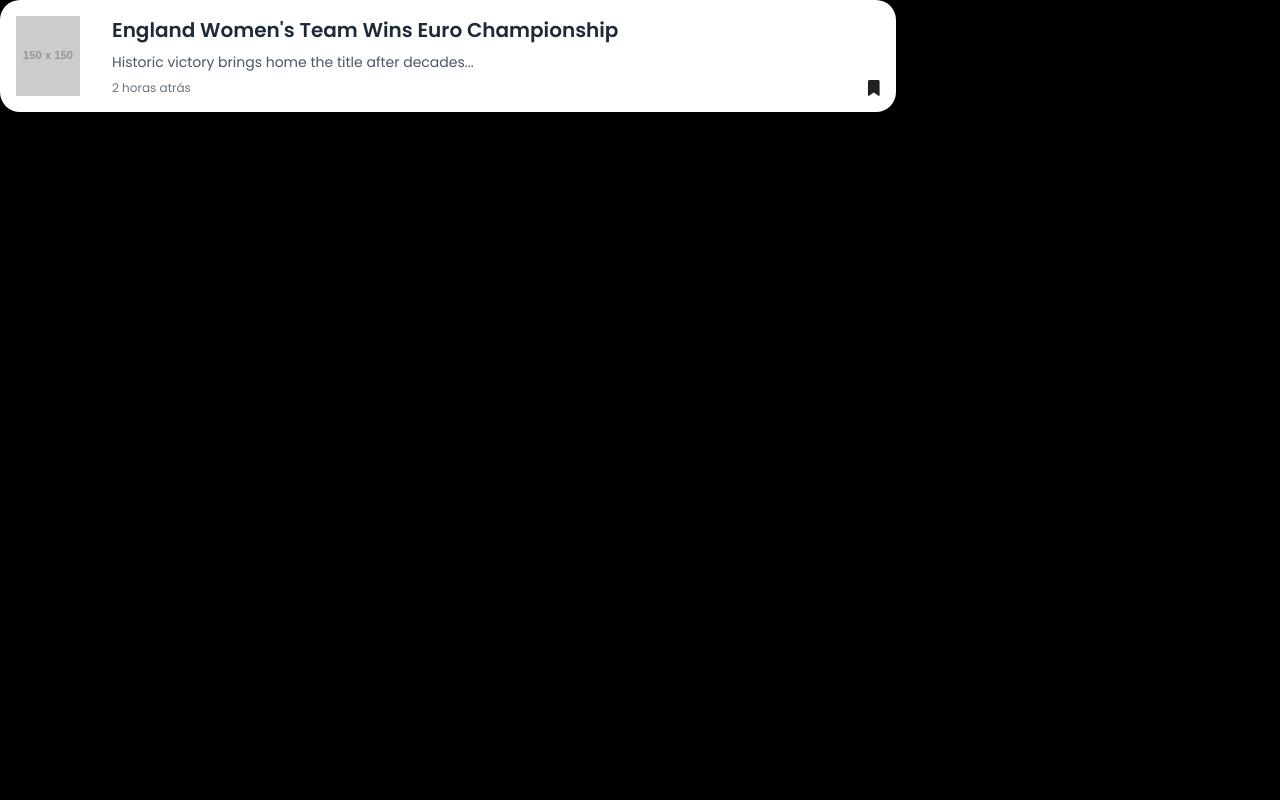
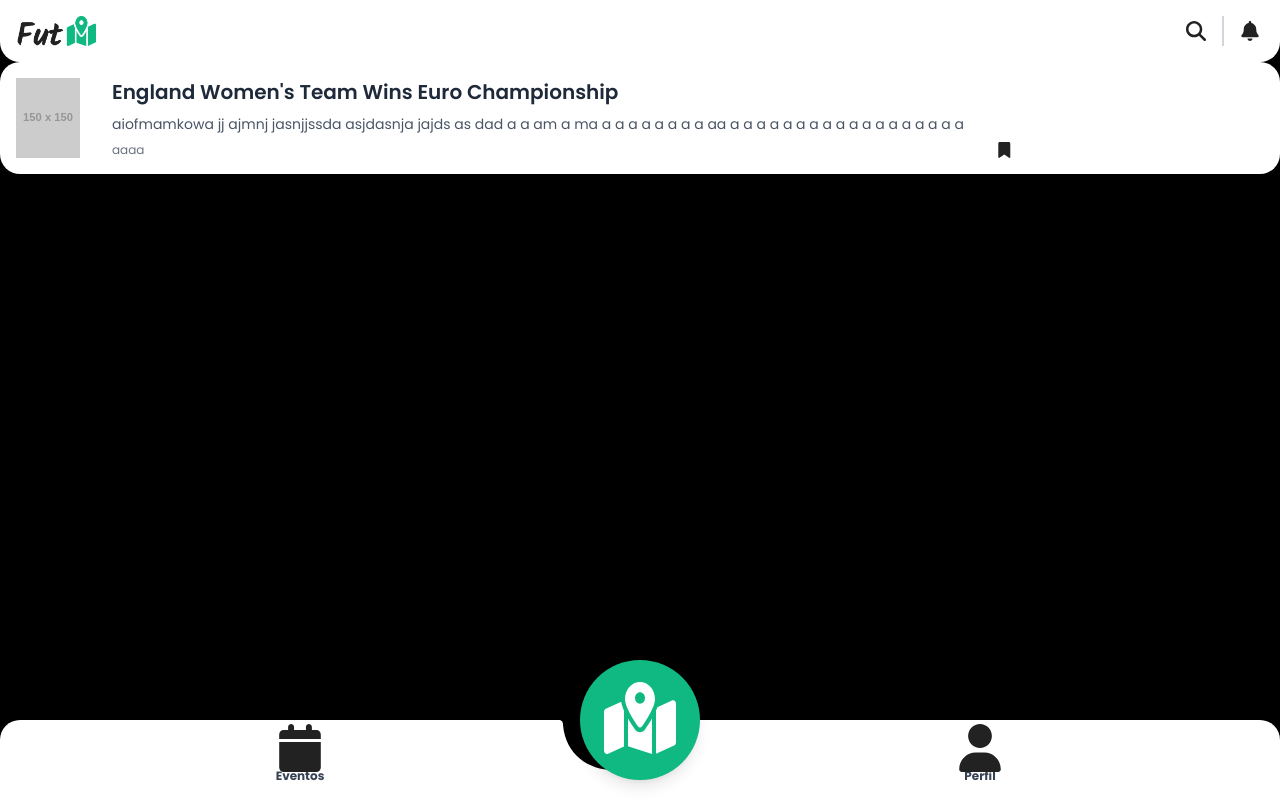
Before and after one commit to TechVerseFiap/TechVerse.FutMap.Front, a React (Vite) app: page /profile in a window 1280 px wide. Built offline with nearby package versions, Linux system fonts and the light colour scheme.

Commit message:
[FIX] max text words in paragraph newscard

```diff
--- a/src/components/NewsCard.jsx
+++ b/src/components/NewsCard.jsx
@@ -2,20 +2,20 @@ import SavedIcon from "./icons/SavedIcon";
 
 export default function NewsCard({ title, desc, date, image }) {
   return (
-    <div className="flex max-w-[70%] min-h-[10vh] whitespace-normal bg-white shadow-lg rounded-[20px] overflow-hidden">
+    <div className="flex min-h-[10vh] whitespace-normal bg-white shadow-lg rounded-[20px] overflow-hidden">
       <img
         src={image || "https://via.placeholder.com/150"}
         alt="Imagem"
         className="w-24 p-4 h-auto object-cover"
       />
-      <div className="flex flex-col p-4 w-full">
+      <div className="flex flex-col p-4 w- max-h-80%">
         <p className="text-lg sm:text-xl font-semibold text-gray-800">
-          {title || "England Women's Team Wins Euro Championship"}
+            {title}
         </p>
-        <p className="text-sm text-gray-600 mt-2">
-          {desc || "Historic victory brings home the title after decades..."}
+        <p className="text-sm text-gray-600 mt-2 line-clamp-2">
+          {desc}
         </p>
-        <p className="text-xs text-gray-500 mt-2">{date || "2 horas atrás"}</p>
+        <p className="text-xs text-gray-500 mt-2">{date}</p>
       </div>
       <div className="flex justify-end items-end p-4">
         <SavedIcon className="w-4 h-4 text-gray-500" />
--- a/src/pages/MainLayout.jsx
+++ b/src/pages/MainLayout.jsx
@@ -1,10 +1,15 @@
 import BottomNavigationBar from "../components/BottomNavigationBar";
 import Header from "../components/Header";
+import NewsCard from "../components/NewsCard";
 
 export default function MainLayout() {
     return (
         <>
             <Header />
+            <NewsCard
+                title="England Women's Team Wins Euro Championship"
+                desc="aiofmamkowa jj ajmnj jasnjjssda asjdasnja jajds as dad a a am a ma a  a a a a  a a a aa a a a a a a  a a a a a  a a  a a a a a    "
+                date="aaaa" />
             <BottomNavigationBar />
         </>
     );
--- a/src/routes/AppRoutes.jsx
+++ b/src/routes/AppRoutes.jsx
@@ -1,18 +1,17 @@
 // src/routes/AppRoutes.jsx
 import { createBrowserRouter, RouterProvider } from "react-router";
 import { Routes } from "./routes.js";
+import MainLayout from "../pages/MainLayout.jsx"
 import LoginPage from "../pages/LoginPage.jsx";
 import NotFoundPage from "../pages/NotFoundPage.jsx";
 import ProtectedRoute from "./ProtectedRoute.jsx";
-import MainLayout from "../pages/MainLayout.jsx";
-import NewsCard from "../components/NewsCard.jsx";
 
 const router = createBrowserRouter([
   {
     path: Routes.Root,
     Component: ProtectedRoute,
     children: [
-      { index: true, path: Routes.Unknown, Component: NewsCard},
+      { index: true, path: Routes.Unknown, Component: MainLayout},
     ]
   },
   {
@@ -26,10 +25,6 @@ const router = createBrowserRouter([
   {
     path: Routes.Unknown,
     Component: NotFoundPage
-  },
-  {
-    path: Routes.Test,
-    Component: NewsCard
   }
 ]);
 
```
